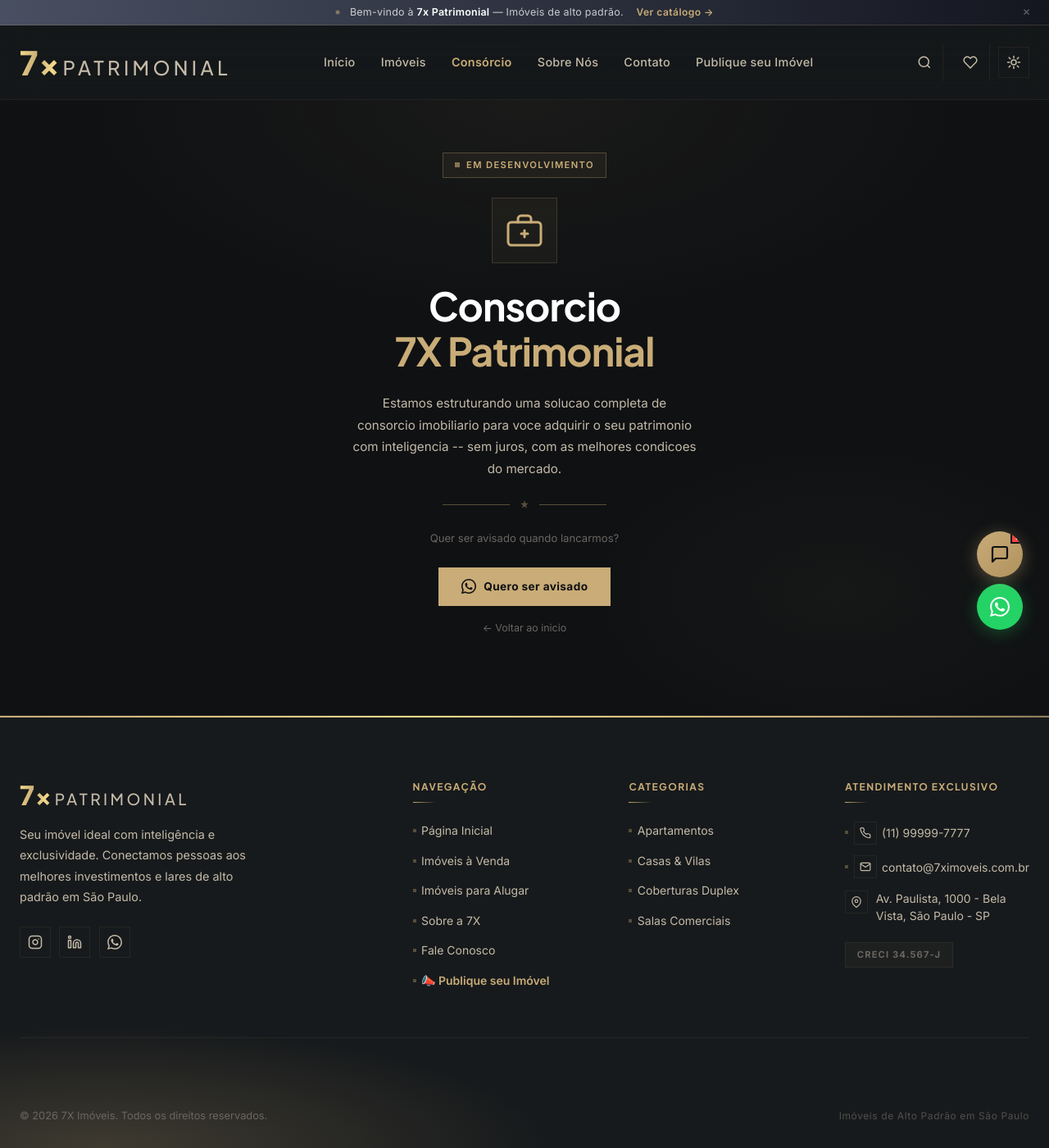
After one commit to SoliverSistemas/7x, a Flask app: page /consorcio in a window 1280 px wide. The commit adds this page. Shown: the whole page at 82% size. Run offline with Flask 3, Linux system fonts and the light colour scheme.

Commit message:
feat: pagina consorcios

```diff
--- a/app/routes/main.py
+++ b/app/routes/main.py
@@ -85,6 +85,10 @@ def index():
 @main_bp.route('/sobre')
 def about():
     return render_template('main/about.html')
+
+@main_bp.route('/consorcio')
+def consorcio():
+    return render_template('main/consorcio.html')
 
 @main_bp.route('/contato', methods=['GET', 'POST'])
 def contact():
--- a/app/static/css/main.css
+++ b/app/static/css/main.css
@@ -1826,7 +1826,7 @@ a.whatsapp-float:hover::before {
 
     .site-header {
 
-        position: fixed;
+        position: sticky;
 
         top: 0;
 
@@ -3707,7 +3707,7 @@ body.menu-open {
 /* ── Hamburger / nav-menu — regra consolidada ───────────────────────────── */
 @media (max-width: 992px) {
     .site-header {
-        position: fixed;
+        position: sticky;
         top: 0;
         left: 0;
         right: 0;
--- a/app/templates/base.html
+++ b/app/templates/base.html
@@ -85,6 +85,7 @@
 
                 <a href="{{ url_for('main.index') }}" class="nav-link {% if request.endpoint == 'main.index' %}active{% endif %}">Início</a>
                 <a href="{{ url_for('properties.list_properties') }}" class="nav-link {% if 'properties' in (request.endpoint or '') %}active{% endif %}">Imóveis</a>
+                <a href="{{ url_for('main.consorcio') }}" class="nav-link nav-link-soon {% if request.endpoint == 'main.consorcio' %}active{% endif %}">Consórcio</a>
                 <a href="{{ url_for('main.about') }}" class="nav-link {% if request.endpoint == 'main.about' %}active{% endif %}">Sobre Nós</a>
                 <a href="{{ url_for('main.contact') }}" class="nav-link {% if request.endpoint == 'main.contact' %}active{% endif %}">Contato</a>
                 <a href="{{ url_for('main.publique') }}" class="nav-link {% if request.endpoint == 'main.publique' %}active{% endif %}">Publique seu Imóvel</a>
--- /dev/null
+++ b/app/templates/main/consorcio.html
@@ -0,0 +1,206 @@
+{% extends 'base.html' %}
+
+{% block title %}Consorcio -- Em Breve | {{ site_name }}{% endblock %}
+
+{% block content %}
+<section class="consorcio-soon">
+
+  <div class="csoon-bg-layer"></div>
+
+  <div class="csoon-content">
+
+    <div class="csoon-badge">
+      <span class="csoon-badge-dot"></span>
+      Em desenvolvimento
+    </div>
+
+    <div class="csoon-icon">
+      <svg width="48" height="48" viewBox="0 0 24 24" fill="none" stroke="currentColor" stroke-width="1.5" stroke-linecap="round" stroke-linejoin="round">
+        <rect x="2" y="7" width="20" height="14" rx="2"/>
+        <path d="M16 7V5a2 2 0 0 0-2-2h-4a2 2 0 0 0-2 2v2"/>
+        <line x1="12" y1="12" x2="12" y2="16"/>
+        <line x1="10" y1="14" x2="14" y2="14"/>
+      </svg>
+    </div>
+
+    <h1 class="csoon-title">Consorcio<br><span class="csoon-title-accent">7X Patrimonial</span></h1>
+
+    <p class="csoon-desc">
+      Estamos estruturando uma solucao completa de consorcio imobiliario para voce adquirir o seu patrimonio com inteligencia -- sem juros, com as melhores condicoes do mercado.
+    </p>
+
+    <div class="csoon-divider">
+      <span></span>
+      <svg width="12" height="12" viewBox="0 0 24 24" fill="currentColor"><path d="M12 2l2.4 7.4H22l-6.2 4.5 2.4 7.4L12 17l-6.2 4.3 2.4-7.4L2 9.4h7.6z"/></svg>
+      <span></span>
+    </div>
+
+    <p class="csoon-cta-text">Quer ser avisado quando lancarmos?</p>
+    <a href="https://wa.me/{{ whatsapp_number }}?text={{ 'Ola! Gostaria de ser avisado sobre o lancamento do Consorcio 7X Patrimonial.'|urlencode }}"
+       target="_blank" rel="noopener"
+       class="csoon-cta-btn">
+      <svg width="18" height="18" viewBox="0 0 24 24" fill="currentColor">
+        <path d="M17.472 14.382c-.297-.149-1.758-.867-2.03-.967-.273-.099-.471-.148-.67.15-.197.297-.767.966-.94 1.164-.173.199-.347.223-.644.075-.297-.15-1.255-.463-2.39-1.475-.883-.788-1.48-1.761-1.653-2.059-.173-.297-.018-.458.13-.606.134-.133.298-.347.446-.52.149-.174.198-.298.298-.497.099-.198.05-.371-.025-.52-.075-.149-.669-1.612-.916-2.207-.242-.579-.487-.5-.669-.51-.173-.008-.371-.01-.57-.01-.198 0-.52.074-.792.372-.272.297-1.04 1.016-1.04 2.479 0 1.462 1.065 2.875 1.213 3.074.149.198 2.096 3.2 5.077 4.487.709.306 1.262.489 1.694.625.712.227 1.36.195 1.871.118.571-.085 1.758-.719 2.006-1.413.248-.694.248-1.289.173-1.413-.074-.124-.272-.198-.57-.347z"/>
+        <path d="M12 0C5.373 0 0 5.373 0 12c0 2.13.558 4.122 1.532 5.845L.06 23.405a.5.5 0 0 0 .617.612l5.7-1.494A11.936 11.936 0 0 0 12 24c6.627 0 12-5.373 12-12S18.627 0 12 0zm0 21.882a9.875 9.875 0 0 1-5.032-1.375l-.36-.214-3.733.979.997-3.643-.234-.374A9.857 9.857 0 0 1 2.118 12C2.118 6.538 6.538 2.118 12 2.118S21.882 6.538 21.882 12 17.462 21.882 12 21.882z"/>
+      </svg>
+      Quero ser avisado
+    </a>
+
+    <a href="{{ url_for('main.index') }}" class="csoon-back">
+      &larr; Voltar ao inicio
+    </a>
+
+  </div>
+
+</section>
+
+<style>
+.consorcio-soon {
+  min-height: calc(100vh - 80px);
+  display: flex;
+  align-items: center;
+  justify-content: center;
+  position: relative;
+  overflow: hidden;
+  padding: 4rem 1.5rem 6rem;
+}
+.csoon-bg-layer {
+  position: absolute;
+  inset: 0;
+  background:
+    radial-gradient(ellipse 60% 50% at 50% 0%, rgba(201,172,119,0.06) 0%, transparent 70%),
+    radial-gradient(ellipse 40% 40% at 80% 80%, rgba(201,172,119,0.04) 0%, transparent 60%);
+  pointer-events: none;
+}
+.csoon-content {
+  position: relative;
+  z-index: 1;
+  max-width: 540px;
+  width: 100%;
+  text-align: center;
+  display: flex;
+  flex-direction: column;
+  align-items: center;
+  gap: 1.5rem;
+}
+.csoon-badge {
+  display: inline-flex;
+  align-items: center;
+  gap: 0.5rem;
+  font-size: 0.7rem;
+  font-weight: 600;
+  letter-spacing: 0.12em;
+  text-transform: uppercase;
+  color: var(--primary, #c9ac77);
+  border: 1px solid rgba(201,172,119,0.3);
+  padding: 0.3rem 0.9rem;
+  border-radius: 999px;
+  background: rgba(201,172,119,0.06);
+}
+.csoon-badge-dot {
+  width: 6px;
+  height: 6px;
+  border-radius: 50%;
+  background: var(--primary, #c9ac77);
+  animation: csoon-pulse 2s ease-in-out infinite;
+}
+@keyframes csoon-pulse {
+  0%, 100% { opacity: 1; transform: scale(1); }
+  50% { opacity: 0.4; transform: scale(0.8); }
+}
+.csoon-icon {
+  width: 80px;
+  height: 80px;
+  border-radius: 50%;
+  border: 1px solid rgba(201,172,119,0.2);
+  display: flex;
+  align-items: center;
+  justify-content: center;
+  color: var(--primary, #c9ac77);
+  background: rgba(201,172,119,0.05);
+}
+.csoon-title {
+  font-family: var(--font-heading);
+  font-size: clamp(2rem, 6vw, 3rem);
+  font-weight: 700;
+  line-height: 1.15;
+  letter-spacing: -0.02em;
+  color: var(--text-primary);
+  margin: 0;
+}
+.csoon-title-accent {
+  color: var(--primary, #c9ac77);
+}
+.csoon-desc {
+  font-size: 0.95rem;
+  line-height: 1.75;
+  color: var(--text-secondary);
+  max-width: 420px;
+  margin: 0;
+}
+.csoon-divider {
+  display: flex;
+  align-items: center;
+  gap: 0.75rem;
+  color: var(--primary, #c9ac77);
+  opacity: 0.4;
+  width: 100%;
+  max-width: 200px;
+}
+.csoon-divider span {
+  flex: 1;
+  height: 1px;
+  background: currentColor;
+}
+.csoon-cta-text {
+  font-size: 0.82rem;
+  color: var(--text-muted, #8a7e6e);
+  margin: 0;
+}
+.csoon-cta-btn {
+  display: inline-flex;
+  align-items: center;
+  gap: 0.6rem;
+  background: var(--primary, #c9ac77);
+  color: #0f1012;
+  font-size: 0.85rem;
+  font-weight: 700;
+  padding: 0.75rem 1.75rem;
+  border-radius: 6px;
+  text-decoration: none;
+  letter-spacing: 0.03em;
+  transition: opacity 0.2s ease, transform 0.2s ease;
+}
+.csoon-cta-btn:hover {
+  opacity: 0.88;
+  transform: translateY(-1px);
+}
+.csoon-back {
+  font-size: 0.78rem;
+  color: var(--text-muted, #8a7e6e);
+  text-decoration: none;
+  margin-top: -0.5rem;
+  transition: color 0.2s;
+}
+.csoon-back:hover {
+  color: var(--primary, #c9ac77);
+}
+.nav-link.nav-link-soon {
+  position: relative;
+}
+.nav-link.nav-link-soon::after {
+  content: 'em breve';
+  position: absolute;
+  top: -8px;
+  right: -4px;
+  font-size: 0.42rem;
+  font-weight: 700;
+  letter-spacing: 0.08em;
+  text-transform: uppercase;
+  color: var(--primary, #c9ac77);
+  opacity: 0.75;
+  line-height: 1;
+  white-space: nowrap;
+}
+</style>
+{% endblock %}
```
Also changed, not shown: requirements.txt (line endings or trailing spaces).
